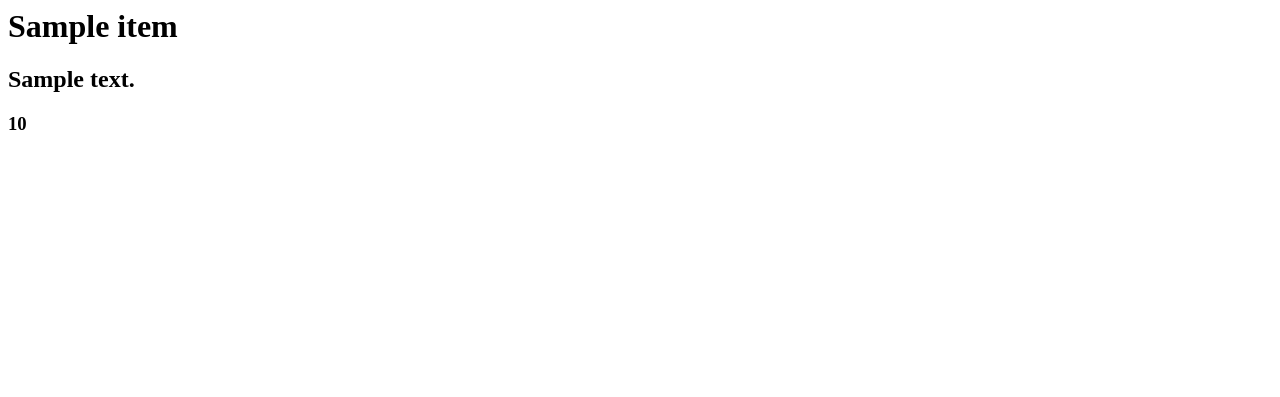
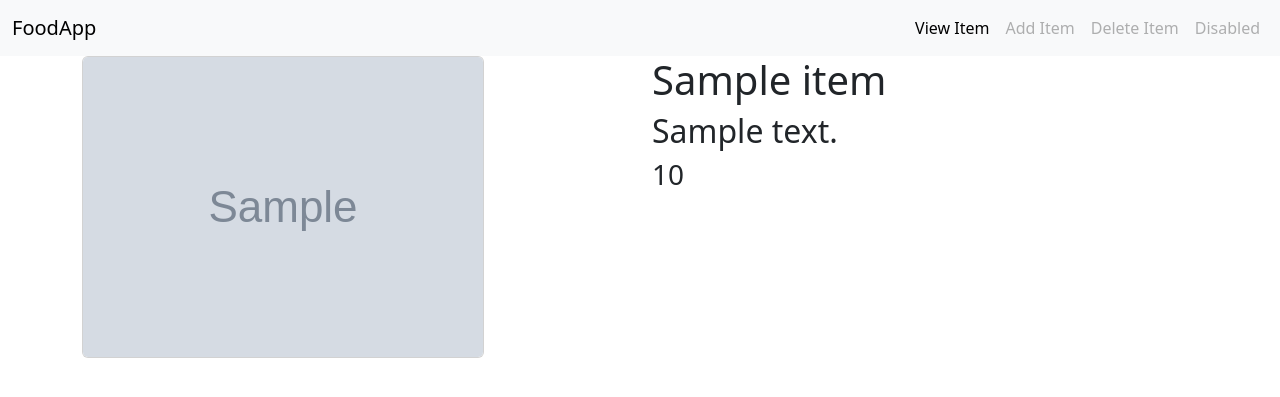
Before and after one commit to julekwinn/Django2024_2, a Django app: template food/templates/food/detail.html in a window 1280 px wide. Shown: the top 397 px of the page. Run offline with Django 5.2, Linux system fonts and the light colour scheme; the template is opened without the code that fills it: most values are stand-ins (such as "Sample title", 1, 10 or a date in 2020); grey boxes marked "Sample" are stand-in pictures.

Commit message:
Add static files

```diff
--- a/food/models.py
+++ b/food/models.py
@@ -9,3 +9,4 @@ class Item(models.Model):
     item_name = models.CharField(max_length=200)
     item_desc = models.TextField(max_length=200)
     item_price = models.IntegerField()
+    item_image = models.CharField(max_length=500, default="https://w7.pngwing.com/pngs/277/489/png-transparent-fast-food-eating-maps-location-placeholder-pin-icon.png")
--- /dev/null
+++ b/food/static/food/style.css
@@ -0,0 +1,3 @@
+body {
+	background-color: bisque;
+}
--- /dev/null
+++ b/food/templates/food/base.html
@@ -0,0 +1,37 @@
+{% load static %}
+<!DOCTYPE html>
+<html lang="en">
+	<head>
+		<meta charset="UTF-8" />
+		<meta name="viewport" content="width=device-width, initial-scale=1.0" />
+		<title>Food App</title>
+		<link rel="stylesheet" href="{% static 'food/style.css' %}" />
+		<link
+			href="https://cdn.jsdelivr.net/npm/bootstrap@5.3.3/dist/css/bootstrap.min.css"
+			rel="stylesheet"
+			integrity="sha384-QWTKZyjpPEjISv5WaRU9OFeRpok6YctnYmDr5pNlyT2bRjXh0JMhjY6hW+ALEwIH"
+			crossorigin="anonymous" />
+		<script
+			src="https://cdn.jsdelivr.net/npm/bootstrap@5.3.3/dist/js/bootstrap.bundle.min.js"
+			integrity="sha384-YvpcrYf0tY3lHB60NNkmXc5s9fDVZLESaAA55NDzOxhy9GkcIdslK1eN7N6jIeHz"
+			crossorigin="anonymous"></script>
+	</head>
+	<body>
+        <nav class="navbar navbar-expand-lg bg-body-tertiary">
+			<div class="container-fluid">
+				<a class="navbar-brand" href="/food/">FoodApp</a>
+					<div class="navbar-nav">
+						<a class="nav-link active" aria-current="page" href="#">View Item</a>
+						<a class="nav-link disabled" href="#">Add Item</a>
+						<a class="nav-link disabled" href="#">Delete Item</a>
+						<a class="nav-link disabled" aria-disabled="true">Disabled</a>
+					</div>
+				</div>
+			</div>
+		</nav>
+
+     {% block body %}
+     {% endblock %}
+
+    </body>
+</html>
--- a/food/templates/food/detail.html
+++ b/food/templates/food/detail.html
@@ -1,3 +1,26 @@
-<h1>{{item.item_name}}</h1>
-<h2>{{item.item_desc}}</h2>
-<h3>{{item.item_price}}</h3>
+{% extends 'food/base.html'%}
+<!DOCTYPE html>
+<html lang="en">
+	<head>
+		<meta charset="UTF-8" />
+		<meta name="viewport" content="width=device-width, initial-scale=1.0" />
+		<title>Document</title>
+	</head>
+	<body>
+		{% block body %}
+
+		<div class="container">
+			<div class="row">
+				<div class="col-md-6">
+					<img src="{{item.item_image}}" class="card" />
+				</div>
+				<div class="col-md-6">
+					<h1>{{item.item_name}}</h1>
+					<h2>{{item.item_desc}}</h2>
+					<h3>{{item.item_price}}</h3>
+				</div>
+			</div>
+		</div>
+		{% endblock %}
+	</body>
+</html>
--- a/food/urls.py
+++ b/food/urls.py
@@ -2,6 +2,8 @@
 from django.urls import path
 from . import views
 
+
+app_name = 'food'
 
 urlpatterns = [
     path("", views.index, name="index"),
--- a/mysite/urls.py
+++ b/mysite/urls.py
@@ -20,5 +20,5 @@ from django.urls import path, include
 
 urlpatterns = (
     path("admin/", admin.site.urls),
-    path("", include("food.urls"))
+    path("food/", include("food.urls"))
 )
```
Also changed, not shown: food/templates/food/index.html (+38 -8 lines), db.sqlite3, food/migrations/0002_item_item_image.py (added).
